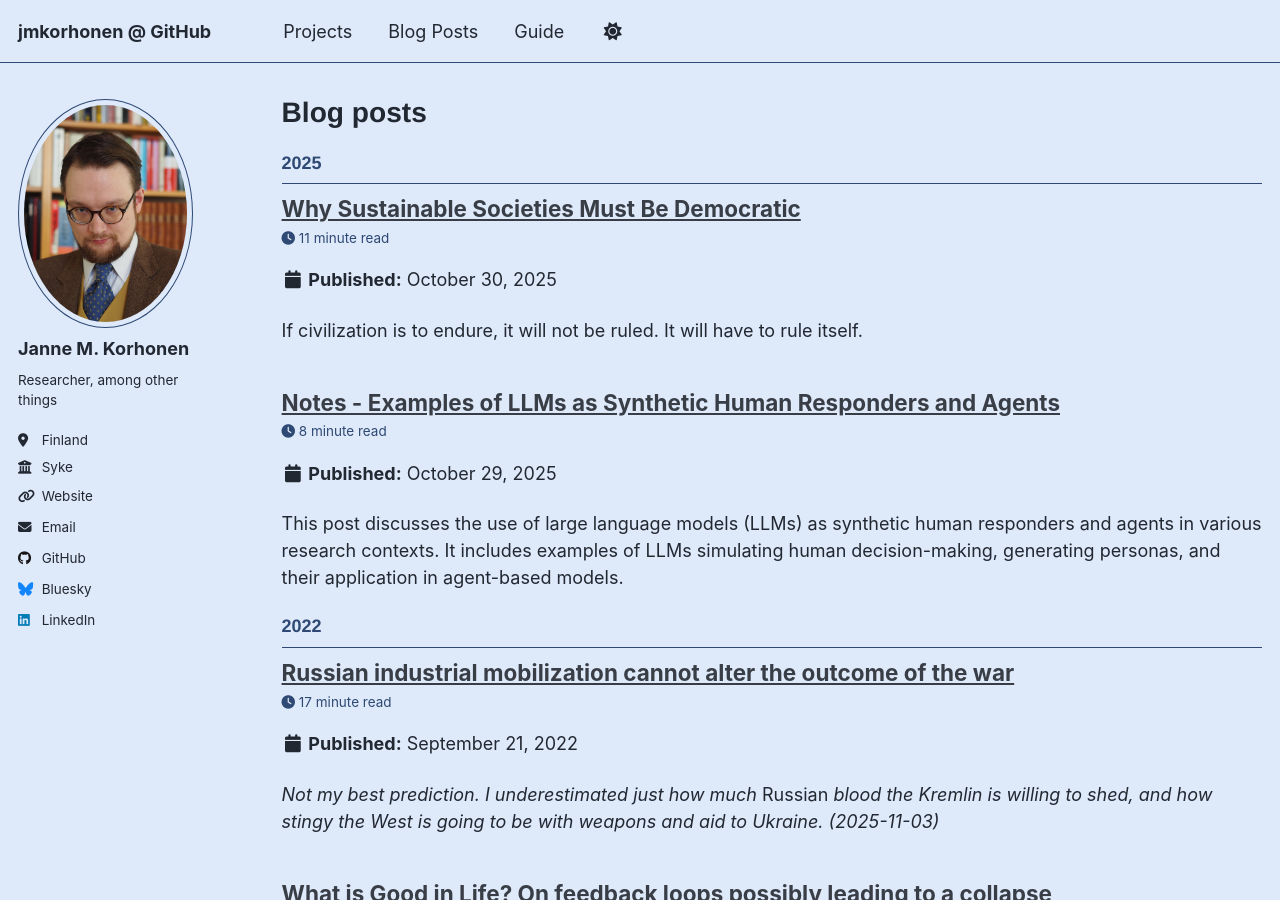
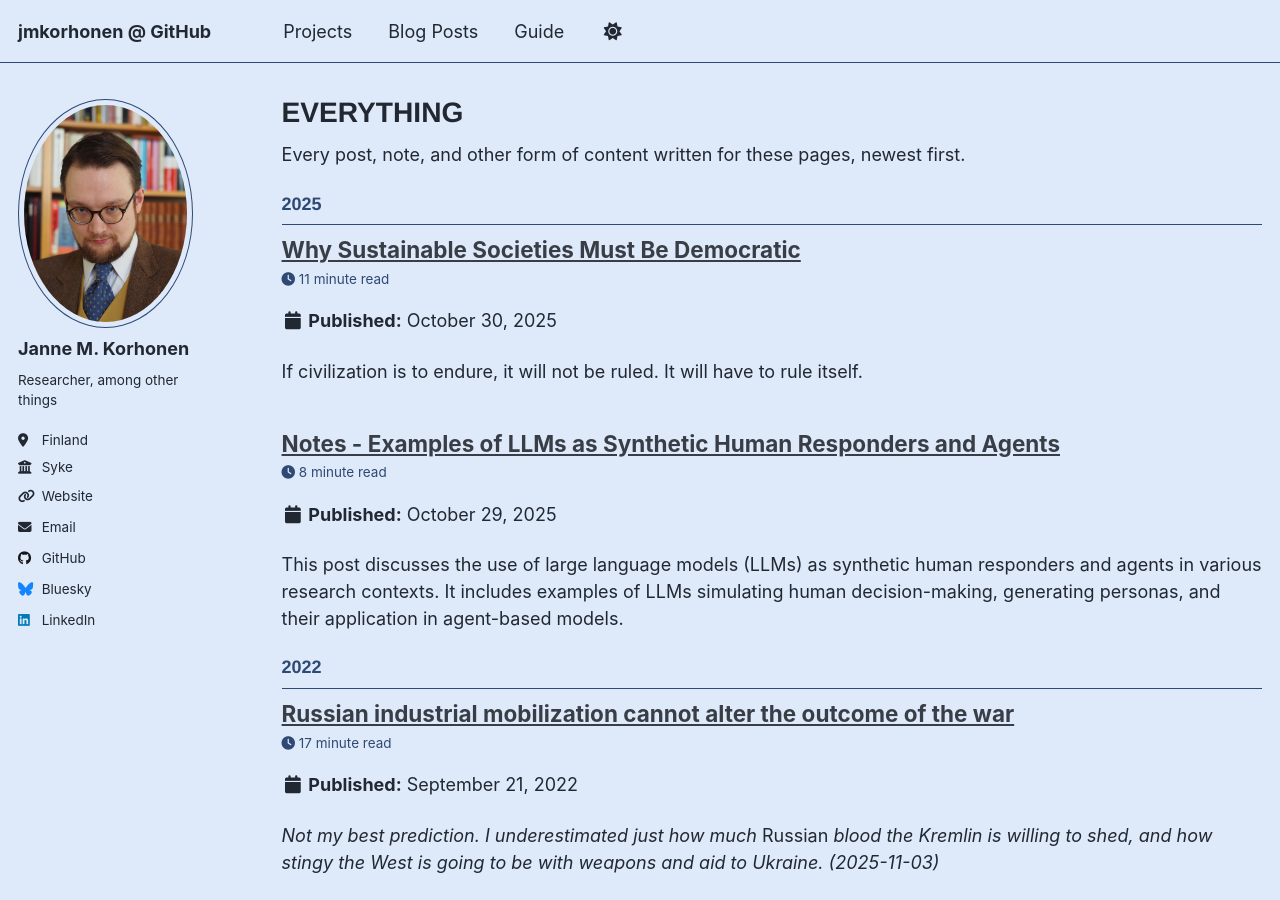
Before and after one commit to jmkorhonen/jmkorhonen.github.io, a Jekyll site: the page built from _pages/year-archive.html, in a window 1280 px wide and 900 px high. Built offline with Jekyll 4.4.1, drawn with Linux system fonts in a browser that asks for light colours; a script that is not in the unit is left out.

Commit message:
Update title and redirect paths in year-archive

```diff
--- a/_pages/year-archive.html
+++ b/_pages/year-archive.html
@@ -1,12 +1,13 @@
 ---
 layout: archive
 permalink: /year-archive/
-title: "Blog posts"
+title: "EVERYTHING"
 author_profile: true
 redirect_from:
-  - /wordpress/blog-posts/
+  - /wordpress/archive/
+  - /archive/
 ---
-
+Every post, note, and other form of content written for these pages, newest first.
 {% include base_path %}
 {% capture written_year %}'None'{% endcapture %}
 {% for post in site.posts %}
```
